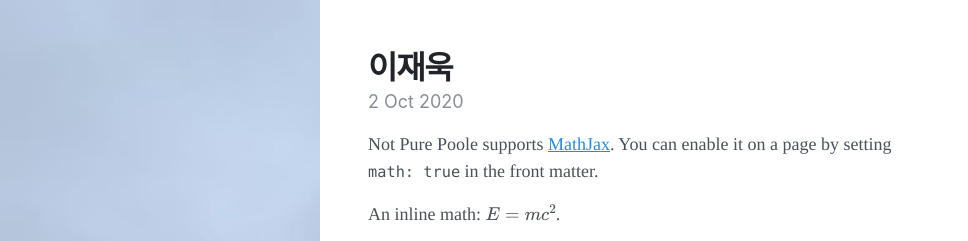
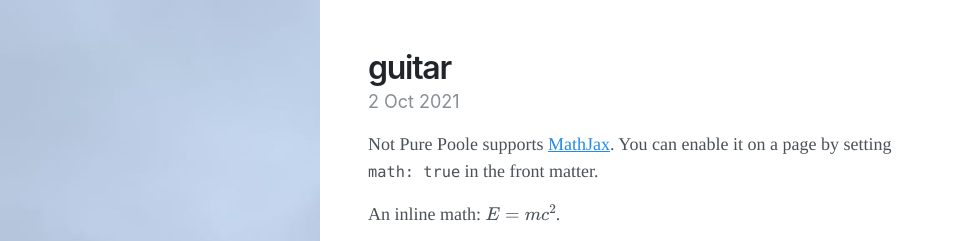
Before and after one commit to limegum07/limegum07.github.io, a Jekyll site: the page built from _posts/2020-10-02-testing-mathjax.md, in a window 1280 px wide. Shown: the top 241 px of the page, without its empty margins (0-968 px from the left). Built offline with Jekyll 4.4.1, drawn with Linux system fonts in a browser that asks for light colours; nearby versions of some CDN libraries.

Commit message:
Update 2020-10-02-testing-mathjax.md

```diff
--- a/_posts/2020-10-02-testing-mathjax.md
+++ b/_posts/2020-10-02-testing-mathjax.md
@@ -1,9 +1,9 @@
 ---
 layout: post
-title: 이재욱
+title: guitar
 tags: mathjax
 math: true
-date: 2020-10-02 15:32 +0800
+date: 2021-10-02 15:32 +0800
 ---
 Not Pure Poole supports [MathJax](https://www.mathjax.org/). You can enable it on a page by setting `math: true` in the front matter.
 
```
